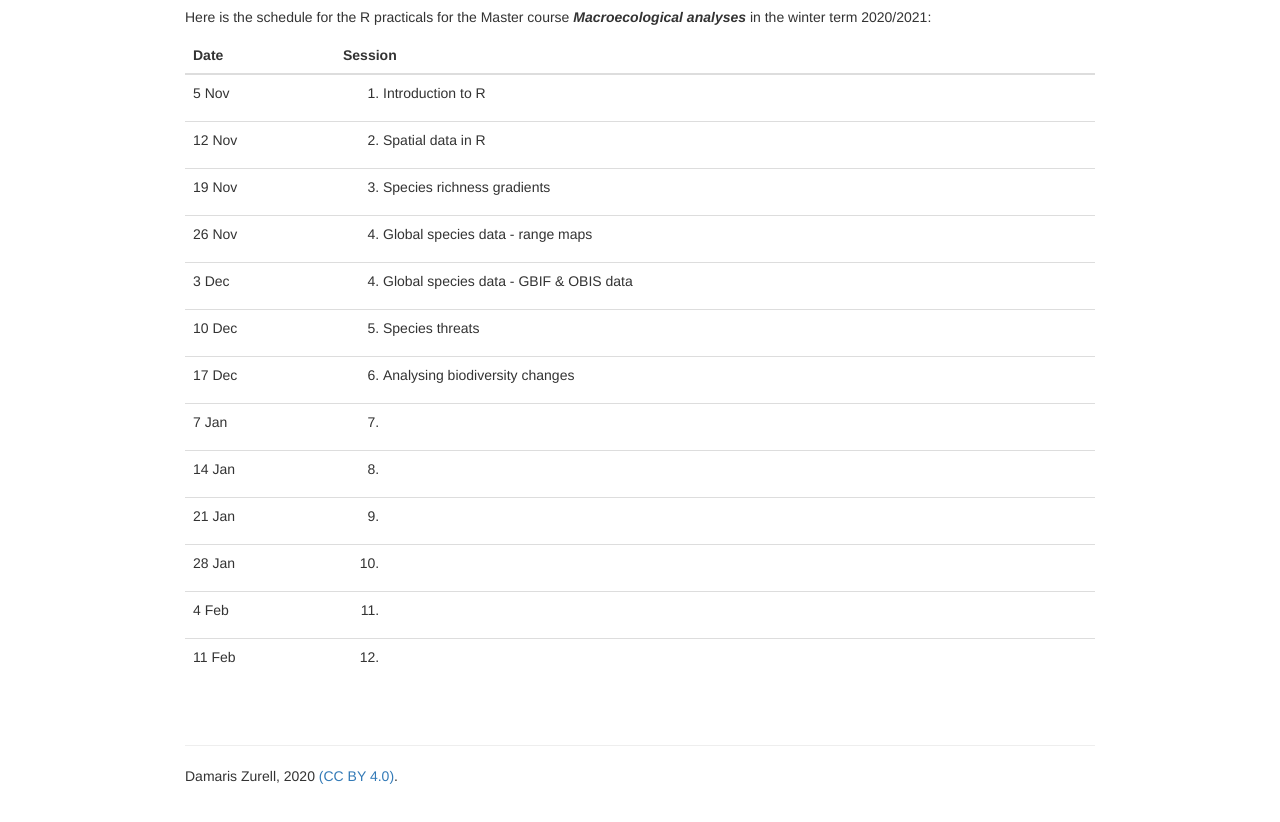
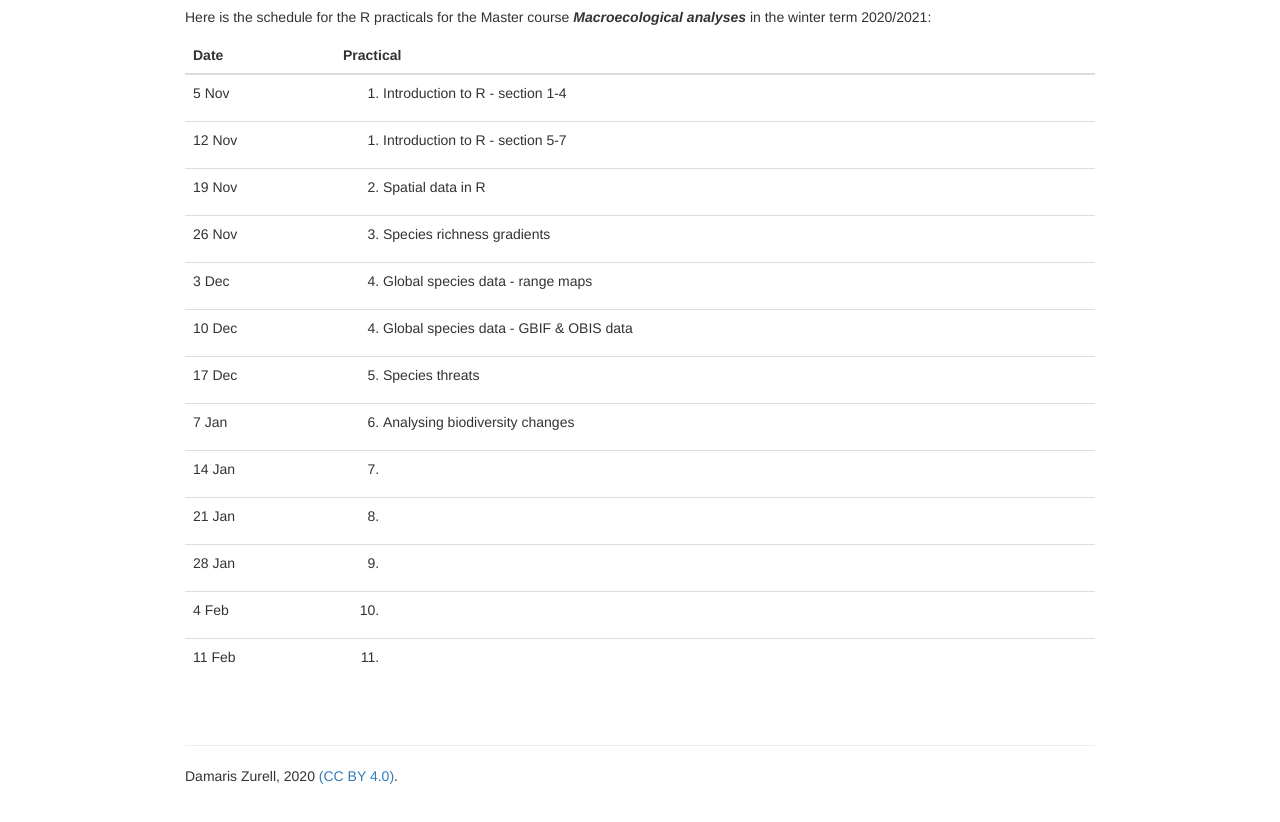
Before and after one commit to damariszurell/EEC-Macro, a plain HTML site: page schedule.html in a window 1280 px wide. Shown: the part 116-938 px from the top of the page. Drawn offline with nearby package versions, Linux system fonts and the light colour scheme; some packages are replaced by stand-ins of ours.

Commit message:
update schedule

```diff
--- a/schedule.html
+++ b/schedule.html
@@ -349,7 +349,7 @@ $(document).ready(function () {
 Date
 </th>
 <th style="text-align:left;">
-Session
+Practical
 </th>
 </tr>
 </thead>
@@ -360,12 +360,21 @@ Session
 </td>
 <td style="text-align:left;">
 <ol style="list-style-type: decimal">
-<li>Introduction to R
+<li>Introduction to R - section 1-4
 </td>
 </tr>
 <tr>
 <td style="text-align:left;">
 12 Nov
+</td>
+<td style="text-align:left;">
+<ol style="list-style-type: decimal">
+<li>Introduction to R - section 5-7
+</td>
+</tr>
+<tr>
+<td style="text-align:left;">
+19 Nov
 </td>
 <td style="text-align:left;">
 <ol start="2" style="list-style-type: decimal">
@@ -374,7 +383,7 @@ Session
 </tr>
 <tr>
 <td style="text-align:left;">
-19 Nov
+26 Nov
 </td>
 <td style="text-align:left;">
 <ol start="3" style="list-style-type: decimal">
@@ -383,7 +392,7 @@ Session
 </tr>
 <tr>
 <td style="text-align:left;">
-26 Nov
+3 Dec
 </td>
 <td style="text-align:left;">
 <ol start="4" style="list-style-type: decimal">
@@ -392,7 +401,7 @@ Session
 </tr>
 <tr>
 <td style="text-align:left;">
-3 Dec
+10 Dec
 </td>
 <td style="text-align:left;">
 <ol start="4" style="list-style-type: decimal">
@@ -401,7 +410,7 @@ Session
 </tr>
 <tr>
 <td style="text-align:left;">
-10 Dec
+17 Dec
 </td>
 <td style="text-align:left;">
 <ol start="5" style="list-style-type: decimal">
@@ -410,7 +419,7 @@ Session
 </tr>
 <tr>
 <td style="text-align:left;">
-17 Dec
+7 Jan
 </td>
 <td style="text-align:left;">
 <ol start="6" style="list-style-type: decimal">
@@ -419,7 +428,7 @@ Session
 </tr>
 <tr>
 <td style="text-align:left;">
-7 Jan
+14 Jan
 </td>
 <td style="text-align:left;">
 <ol start="7" style="list-style-type: decimal">
@@ -427,7 +436,7 @@ Session
 </tr>
 <tr>
 <td style="text-align:left;">
-14 Jan
+21 Jan
 </td>
 <td style="text-align:left;">
 <ol start="8" style="list-style-type: decimal">
@@ -435,7 +444,7 @@ Session
 </tr>
 <tr>
 <td style="text-align:left;">
-21 Jan
+28 Jan
 </td>
 <td style="text-align:left;">
 <ol start="9" style="list-style-type: decimal">
@@ -443,7 +452,7 @@ Session
 </tr>
 <tr>
 <td style="text-align:left;">
-28 Jan
+4 Feb
 </td>
 <td style="text-align:left;">
 <ol start="10" style="list-style-type: decimal">
@@ -451,18 +460,10 @@ Session
 </tr>
 <tr>
 <td style="text-align:left;">
-4 Feb
+11 Feb
 </td>
 <td style="text-align:left;">
 <ol start="11" style="list-style-type: decimal">
-<li></td>
-</tr>
-<tr>
-<td style="text-align:left;">
-11 Feb
-</td>
-<td style="text-align:left;">
-<ol start="12" style="list-style-type: decimal">
 <li></td>
 </tr>
 </tbody>
```
Also changed, not shown: 1_Intro.html (+1 -5 lines), 1_Intro_files/figure-html/unnamed-chunk-100-1.png, 1_Intro_files/figure-html/unnamed-chunk-89-1.png, 1_Intro_files/figure-html/unnamed-chunk-92-1.png, 1_Intro_files/figure-html/unnamed-chunk-98-1.png.
